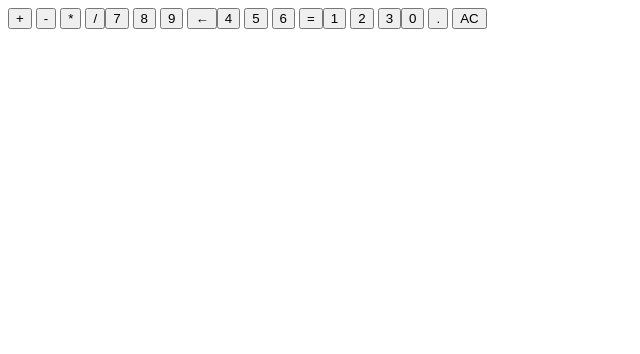
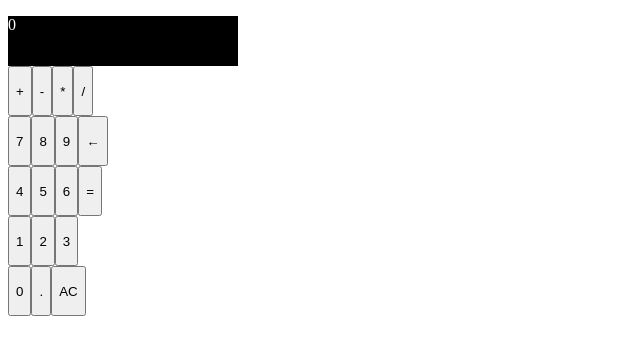
Before and after one commit to Astraealla/CV2, a plain HTML site: page index.html in a window 1280 px wide. Shown: the whole page, without its empty margins (0-640 px from the left). Drawn offline with Linux system fonts and the light colour scheme; files that its build step writes are made by us from their sources.

Commit message:
modification du design

```diff
--- a/CSS/main.css
+++ b/CSS/main.css
@@ -1,8 +1,18 @@
-.container{
-    display: flex;
-    justify-items: stretch;
+
+.result{
+    background-color: black;
+    height: 50px;
+    width: 230px;
 }
 
 p{
     color: white;
 }
+
+.button{
+    height: 50px;
+    width: 240px;
+    display: flex;
+    flex-wrap: wrap;
+
+}
--- a/index.html
+++ b/index.html
@@ -4,46 +4,46 @@
     <meta charset="UTF-8">
     <meta name="viewport" content="width=device-width, initial-scale=1.0">
     <meta http-equiv="X-UA-Compatible" content="ie=edge">
-    <link rel="stylesheet" href="main.css">
+    <link rel="stylesheet" href="CSS/main.css">
     <title>Calculatrice</title>
 </head>
 <body>
     <div class="container">
         <div class="result">
-            <p></p>
+            <p>0</p>
         </div>
 
-        <div>
-            <button class="add">+</button>
-            <button class="substract">-</button>
-            <button class="multiply">*</button>
-            <button class="divide">/</button>
+        <div class="button">
+            <button class="btn">+</button>
+            <button class="btn">-</button>
+            <button class="btn">*</button>
+            <button class="btn">/</button>
         </div>
 
-        <div>
-            <button>7</button>
-            <button>8</button>
-            <button>9</button>
-            <button>←</button>
+        <div class="button">
+            <button class="btn">7</button>
+            <button class="btn">8</button>
+            <button class="btn">9</button>
+            <button class="btn">←</button>
         </div>
 
-        <div>
-            <button>4</button>
-            <button>5</button>
-            <button>6</button>
-            <button>=</button>
+        <div class="button">
+            <button class="btn">4</button>
+            <button class="btn">5</button>
+            <button class="btn">6</button>
+            <button class="btn">=</button>
         </div>
 
-        <div>
-            <button>1</button>
-            <button>2</button>
-            <button>3</button>
+        <div class="button">
+            <button class="btn">1</button>
+            <button class="btn">2</button>
+            <button class="btn">3</button>
         </div>
 
-        <div>
-            <button>0</button>
-            <button>.</button>
-            <button>AC</button>
+        <div class="button">
+            <button class="btn">0</button>
+            <button class="btn">.</button>
+            <button class="btn">AC</button>
         </div>
     </div>
 
```
